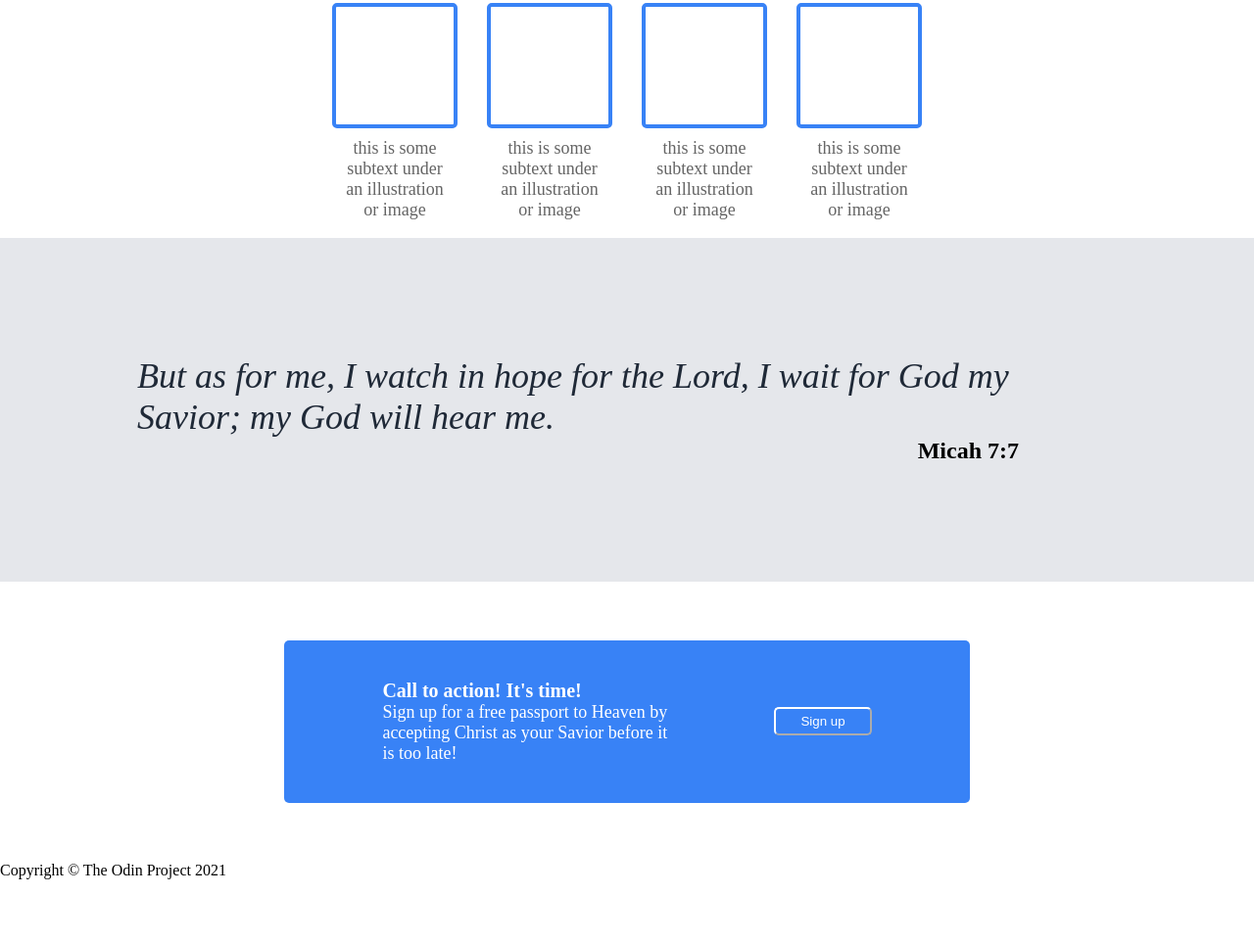
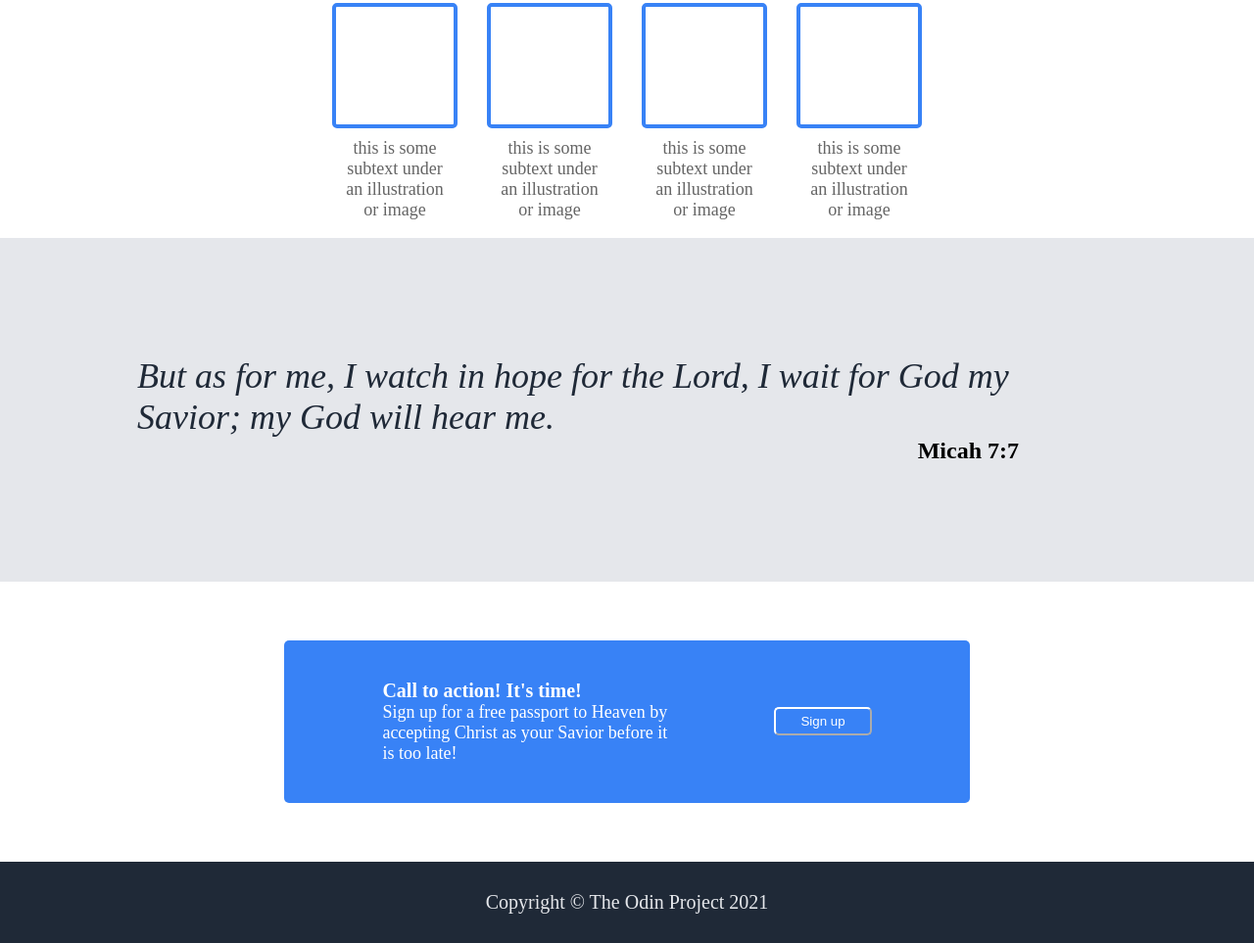
Before and after one commit to Mr-MichaelK/odin-landing-page, a plain HTML site: page root/index.html in a window 1280 px wide. Shown: the part 551-1514 px from the top of the page at 98% size. Before the commit the page ends 1449 px from the top, so only its background shows below. Drawn offline with Linux system fonts and the light colour scheme.

Commit message:
Style the footer

```diff
--- a/root/style.css
+++ b/root/style.css
@@ -114,6 +114,7 @@ a {
 .body {
     display: flex;
     flex-direction: column;
+    flex: 1;
 }
 
 .subtext-title {
@@ -233,3 +234,13 @@ a {
     padding: 5px 25px;
     border-radius: 5px;
 }
+
+.footer {
+    display: flex;
+    justify-content: center;
+    align-items: center;
+    background-color: #1f2937;
+    color: #e5e7eb;
+    padding: 30px;
+    font-size: 20px;
+}
```
